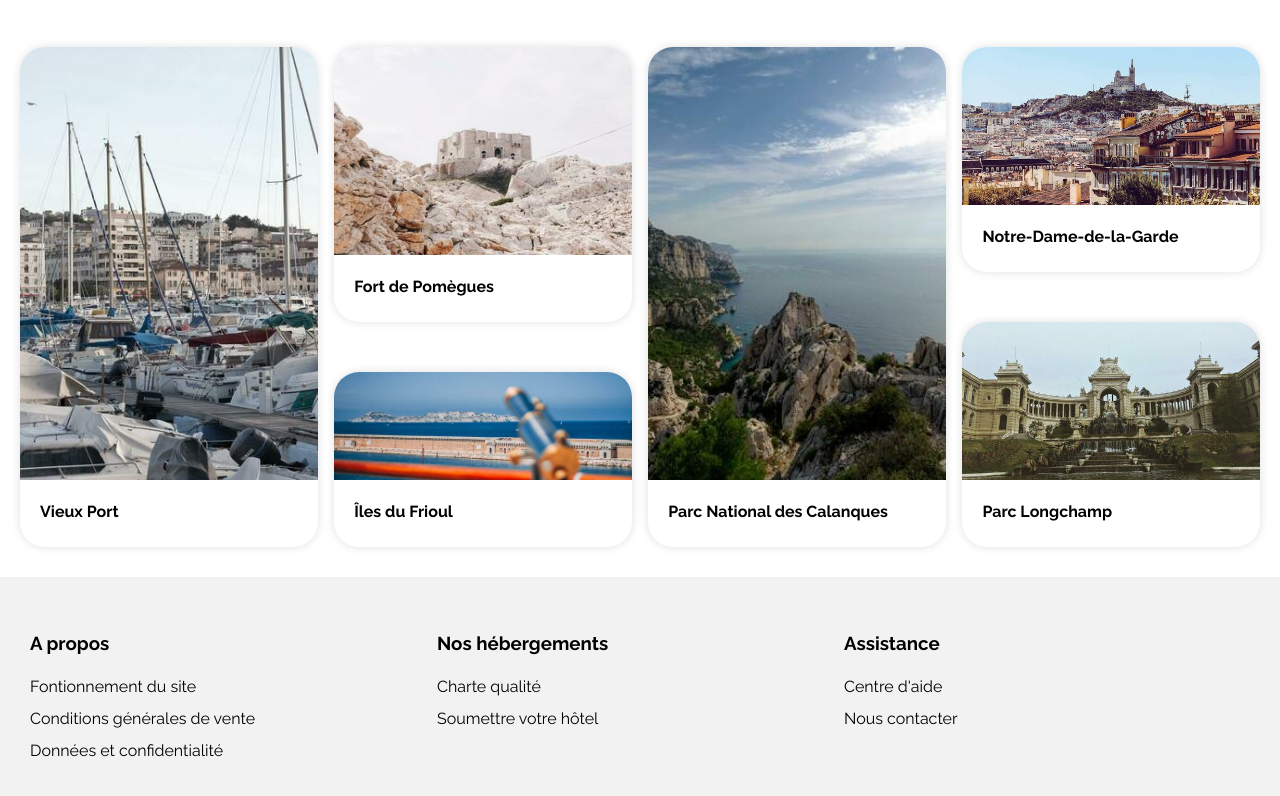
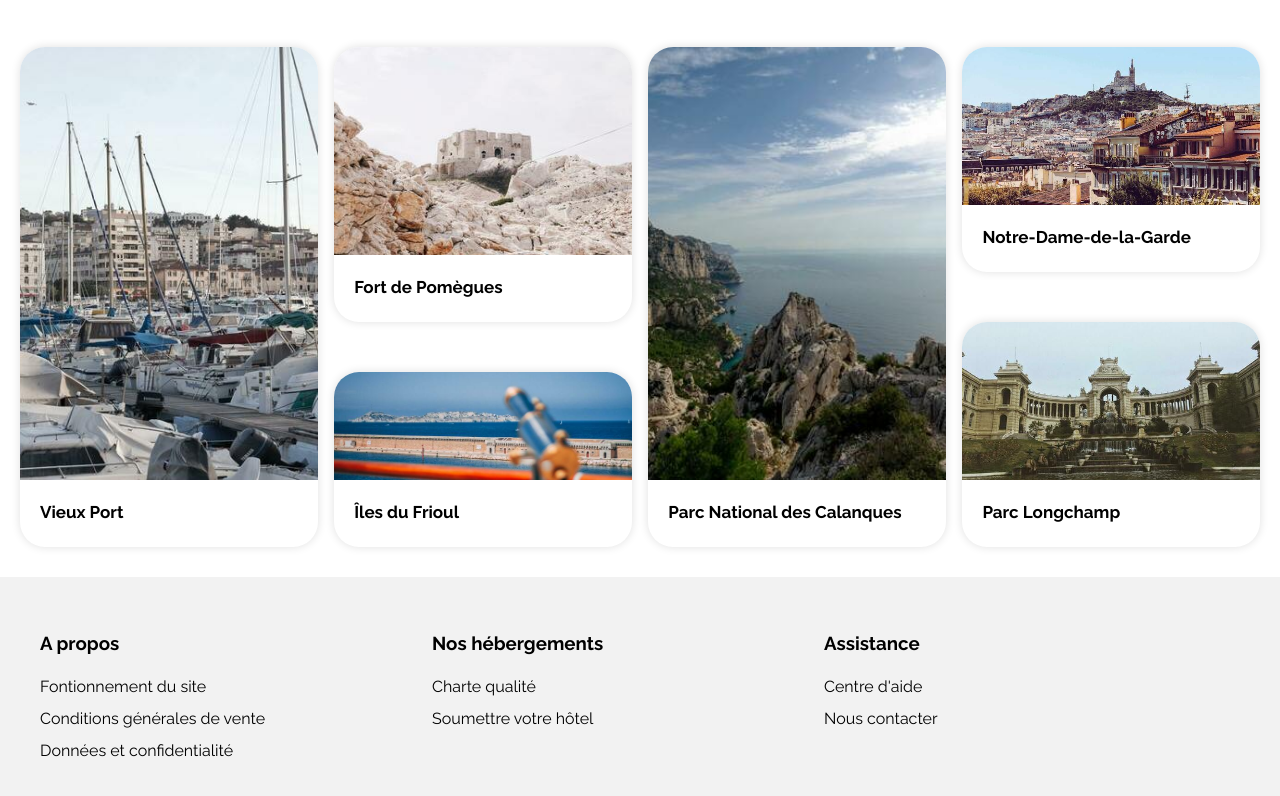
Before and after one commit to AndyRama/AndyRamaroson_2_25112021, a plain HTML site: page index.html in a window 1280 px wide. Shown: the part 1076-1872 px from the top of the page. Drawn offline with Linux system fonts and the light colour scheme.

Commit message:
max-width for footer

```diff
--- a/css/activity.css
+++ b/css/activity.css
@@ -41,7 +41,7 @@
 }
 
 .activity-list .column a h3 {
-  font-size: 16px;
+  font-size: 17px;
   padding: 8px;
   margin-top: 10px;
   margin-left: 12px;
@@ -60,7 +60,6 @@
 }
 
 /* <-- Responsive header mediascreen 768px --> */
-
 @media screen and (max-width: 768px) {
 
   .act-container {
--- a/css/footer.css
+++ b/css/footer.css
@@ -3,10 +3,10 @@
 .container-footer {
   display: flex;
   flex-direction:row;
+  max-width: 1240px ;
   background-color: #F2F2F2;
-  padding: 50px 0 50px 10px;
+  padding: 50px 20px;
   margin: auto;
-  width: calc(100% + 10px);
 }
 
 .mentions {
@@ -17,9 +17,9 @@
   padding-bottom: 20px
 }
 
- .mentions li h3 {
-    padding-bottom: 12px
-  }
+.mentions li h3 {
+  padding-bottom: 12px
+}
 
 .mentions li a {
   text-decoration: none;
```
